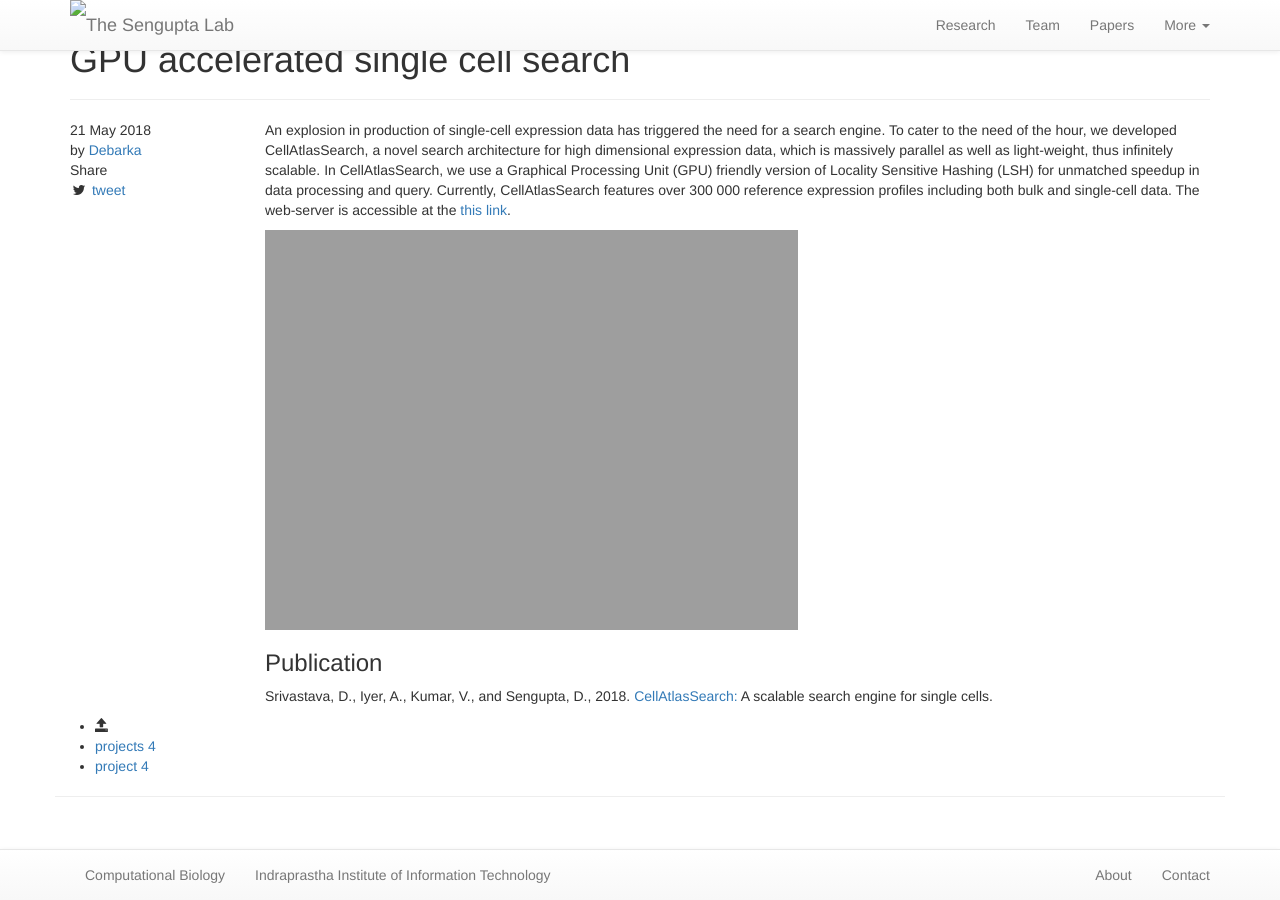
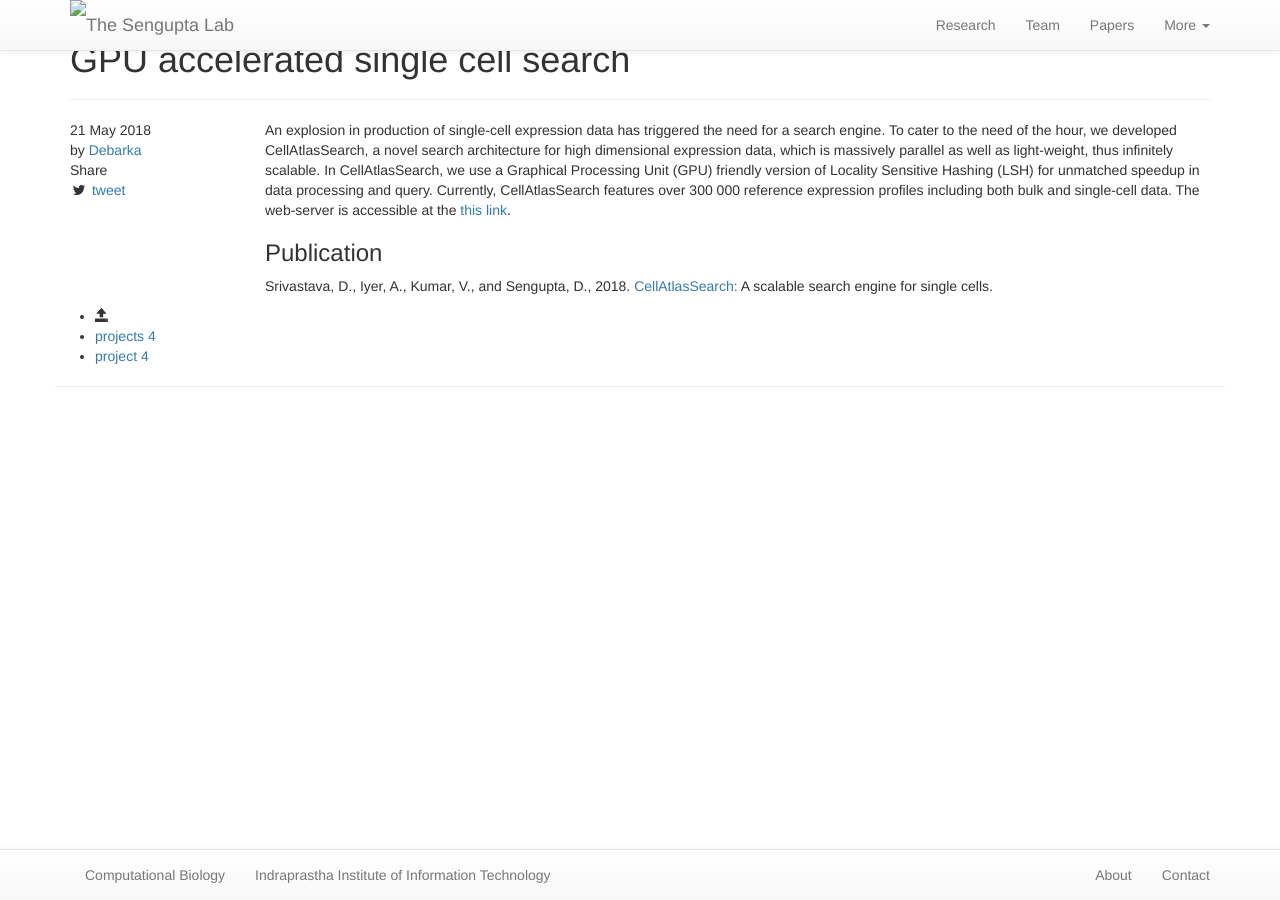
Before and after one commit to debarka/senguptalab.github.io, a Jekyll site: the page built from projects/_posts/2018-05-21-cell-atlas-search.md, in a window 1280 px wide. Built offline with Jekyll 4.4.1, drawn with Linux system fonts in a browser that asks for light colours; nearby versions of some CDN libraries; library files that are not in the unit come from our copies.

Commit message:
Update 2018-05-21-cell-atlas-search.md

```diff
--- a/projects/_posts/2018-05-21-cell-atlas-search.md
+++ b/projects/_posts/2018-05-21-cell-atlas-search.md
@@ -14,7 +14,7 @@ tags: []
 An explosion in production of single-cell expression data has triggered the need for a search engine. To cater to the need of the hour, we developed CellAtlasSearch, a novel search architecture for high dimensional expression data, which is massively parallel as well as light-weight, thus infinitely scalable. In CellAtlasSearch, we use a Graphical Processing Unit (GPU) friendly version of Locality Sensitive Hashing (LSH) for unmatched speedup in data processing and query. Currently, CellAtlasSearch features over 300 000 reference expression profiles including both bulk and single-cell data. The web-server is accessible at the [this link][1].
 
 
-![CellAtlasSearch](https://debarka.github.io/senguptalab/assets/images/CellAtlasSearch.jpeg){:height="400px width="400px" style=".center"}
+<!--![CellAtlasSearch](https://debarka.github.io/senguptalab/assets/images/CellAtlasSearch.jpeg){:height="400px width="400px" style=".center"}-->
 
 
 ### Publication
```
